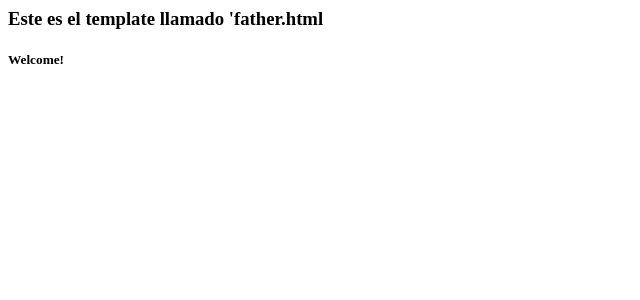
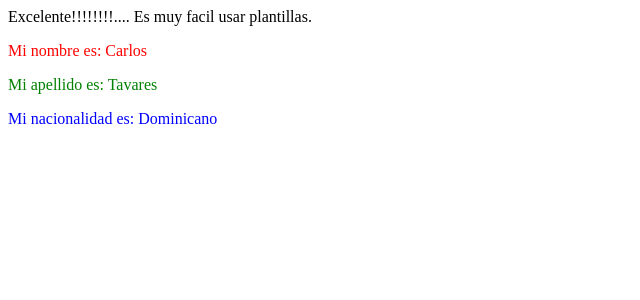
Before and after one commit to carlostavares22/proyecto-final-47790, a Django app: page /AppCoder/cursos/ in a window 1280 px wide. Shown: the top 300 px of the page, without its empty margins (0-640 px from the left). Run offline with Django 4.2, Linux system fonts and the light colour scheme.

Commit message:
clase 18

```diff
--- a/ProyectoFinal/AppCoder/templates/AppCoder/father.html
+++ b/ProyectoFinal/AppCoder/templates/AppCoder/father.html
@@ -1,3 +1,27 @@
-<h3>Este es el template llamado 'father.html</h3>
+<!DOCTYPE html>
 
-<h5>Welcome!</h5>
+<html lang="en">
+
+<head>
+
+  <meta charset="UTF-8">
+
+  <meta http-equiv="X-UA-Compatible" content="IE=edge">
+
+  <meta name="viewport" content="width=device-width, initial-scale=1.0">
+
+  <title>Document</title>
+
+</head>
+
+<body>
+
+  Excelente!!!!!!!!.... Es muy facil usar plantillas.
+
+  <p style="color: red">Mi nombre es: {{nombre}}</p>
+  <p style="color: green">Mi apellido es: {{apellido}}</p>
+  <p style="color: blue">Mi nacionalidad es: {{nacionalidad}}</p>
+
+</body>
+
+</html>
--- a/ProyectoFinal/AppCoder/views.py
+++ b/ProyectoFinal/AppCoder/views.py
@@ -1,10 +1,25 @@
 from django.shortcuts import render
 from django.http import HttpResponse
+from django.template import Template, Context
 
 def start_view (request):
     return HttpResponse("Bienvenidos")
 
+def old_courses_view (request):
+    #return HttpResponse("Aquí mostraré los cursos")
+    return render (request, 'AppCoder/father.html')
+
 
 def courses_view (request):
-    #return HttpResponse("Aquí mostraré los cursos")
-    return render (request, 'AppCoder/father.html')
+    nombre = "Carlos"
+    apellido = "Tavares"
+    diccionario = {'nombre': nombre, 'apellido': apellido, 'nacionalidad': 'Dominicano'}
+
+    ruta = "D:/carlo/Proyecto_Final-Tavares/ProyectoFinal/AppCoder/templates/AppCoder/father.html"
+    mi_archivo = open(ruta, "r")
+
+    plantilla = Template(mi_archivo.read()) # Carga el documento en memmoria
+    contexto = Context(diccionario)
+    documento = plantilla.render(contexto)
+
+    return HttpResponse (documento)
```
